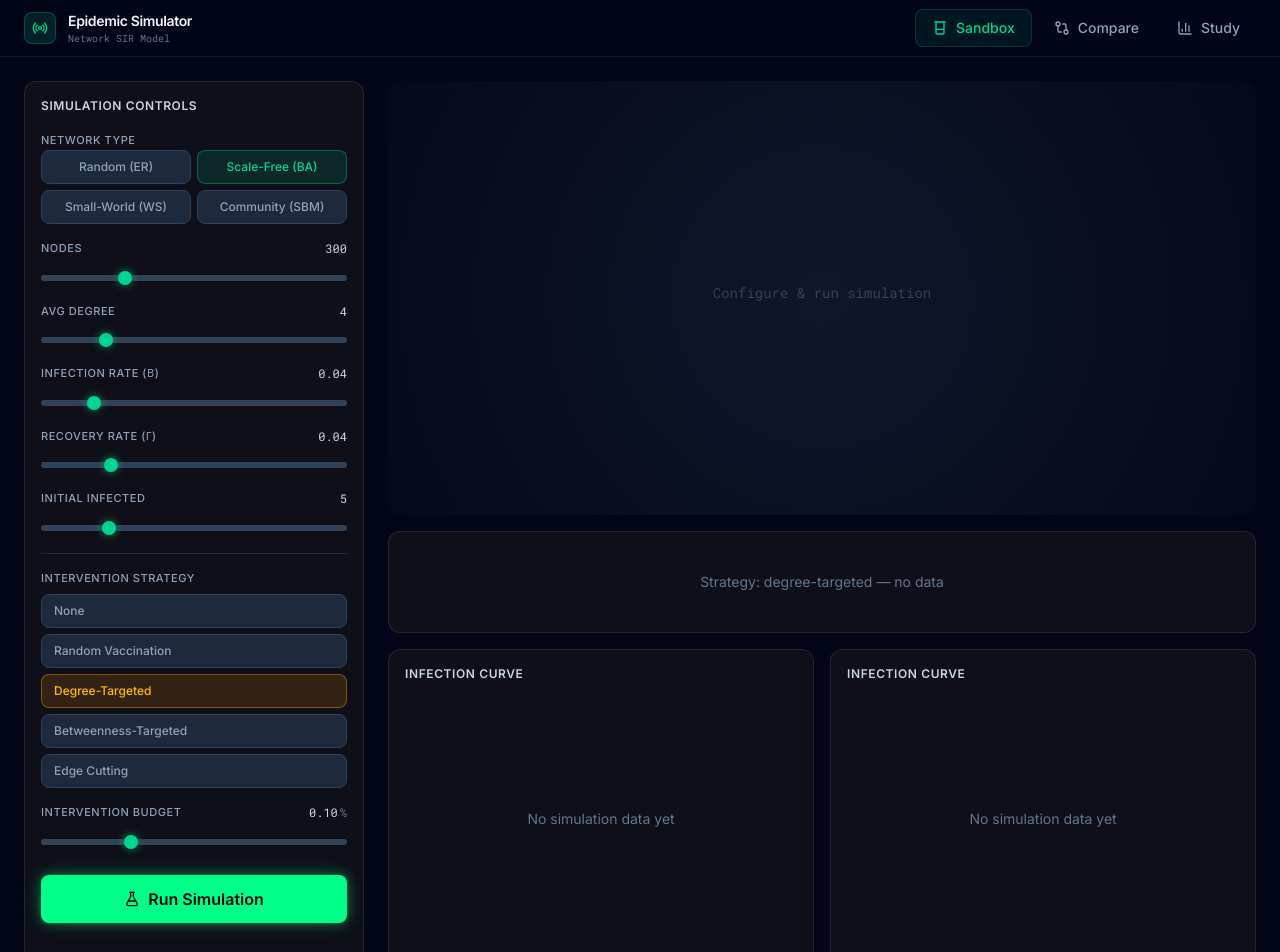
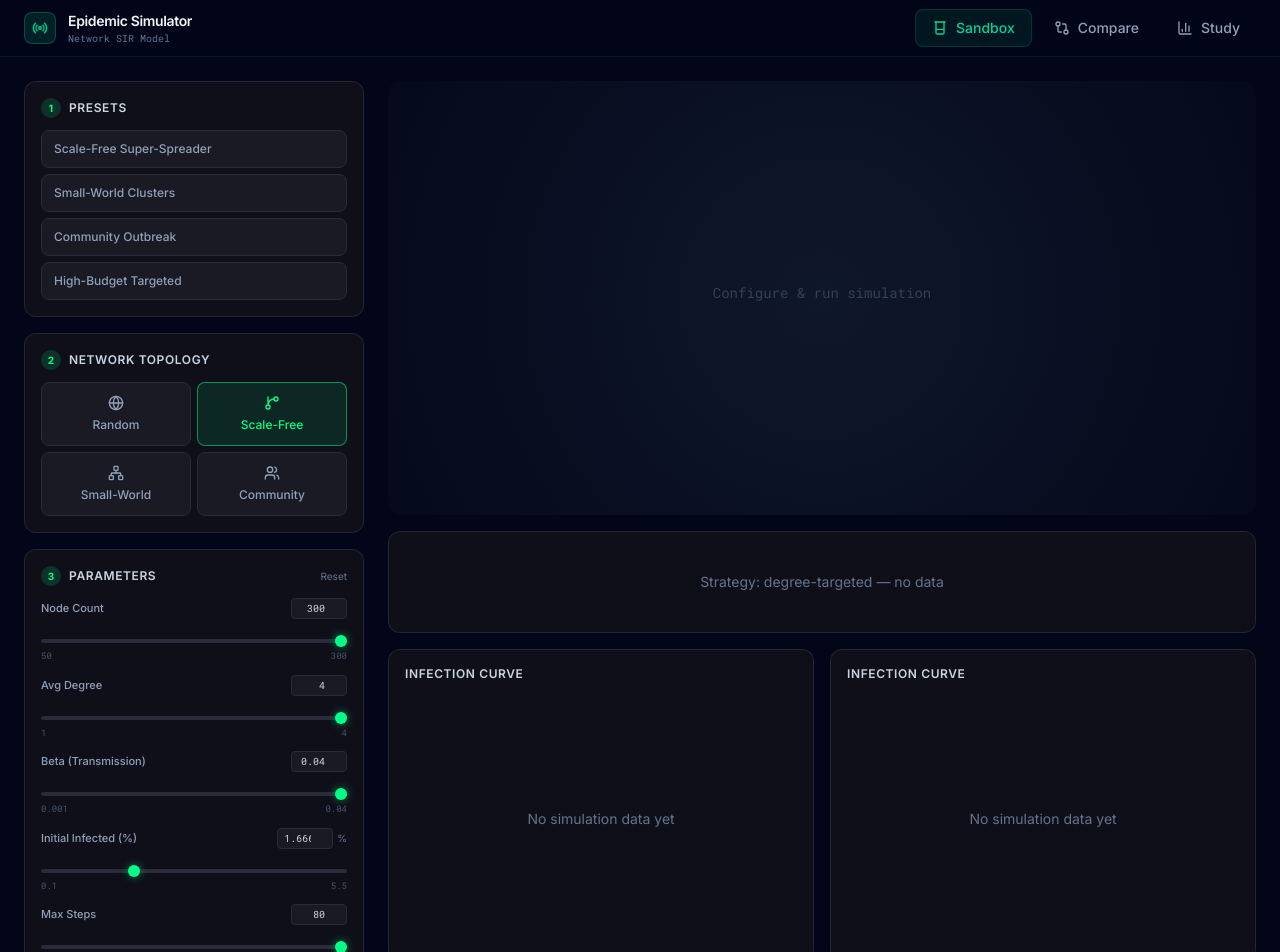
Before and after one commit to basilrari/Epidemic-Analysis, a Next.js app: page / in a window 1280 px wide. Shown: the top 952 px of the page. Built offline with nearby package versions, Linux system fonts and the light colour scheme.

Commit message:
Redesign sidebar with presets and numbered control sections
Add four scenario presets, topology icon grid, parameter sliders with inputs, and intervention strategy cards matching the v2.0 mockup.

```diff
--- /dev/null
+++ b/src/components/playback-controls.tsx
@@ -0,0 +1,118 @@
+'use client';
+
+import { useEffect } from 'react';
+import { cn } from '@/lib/utils';
+import { useSimStore } from '@/store/simulation-store';
+import { SkipBack, Play, Pause, SkipForward, Repeat } from 'lucide-react';
+
+interface PlaybackControlsProps {
+  maxStep: number;
+  className?: string;
+}
+
+export function PlaybackControls({ maxStep, className }: PlaybackControlsProps) {
+  const {
+    currentStep,
+    isAnimating,
+    animationSpeed,
+    setStep,
+    setIsAnimating,
+    setAnimationSpeed,
+    tickAnimation,
+  } = useSimStore();
+
+  useEffect(() => {
+    if (!isAnimating) return;
+    const interval = setInterval(() => {
+      tickAnimation();
+    }, Math.max(50, 400 / animationSpeed));
+    return () => clearInterval(interval);
+  }, [isAnimating, animationSpeed, tickAnimation]);
+
+  const progress = maxStep > 0 ? (currentStep / maxStep) * 100 : 0;
+
+  return (
+    <div className={cn('flex flex-col gap-2 px-4 py-3 border-t border-[#2a2a3a] bg-[#0a0a0f]/80', className)}>
+      <div className="flex items-center justify-between gap-3">
+        <div className="flex items-center gap-1">
+          <button
+            onClick={() => setStep(0)}
+            className="p-1.5 rounded-lg text-slate-400 hover:text-[#00ff88] hover:bg-[#1a1a24] transition-colors"
+            title="Go to start"
+          >
+            <SkipBack className="w-4 h-4" />
+          </button>
+          <button
+            onClick={() => setStep(currentStep - 1)}
+            disabled={currentStep <= 0}
+            className="p-1.5 rounded-lg text-slate-400 hover:text-[#00ff88] hover:bg-[#1a1a24] transition-colors disabled:opacity-30"
+            title="Previous step"
+          >
+            <SkipBack className="w-3.5 h-3.5" />
+          </button>
+          <button
+            onClick={() => setIsAnimating(!isAnimating)}
+            className="p-2 rounded-lg bg-[#00ff88]/15 text-[#00ff88] hover:bg-[#00ff88]/25 transition-colors neon-glow"
+            title={isAnimating ? 'Pause' : 'Play'}
+          >
+            {isAnimating ? <Pause className="w-4 h-4" /> : <Play className="w-4 h-4 fill-current" />}
+          </button>
+          <button
+            onClick={() => setStep(currentStep + 1)}
+            disabled={currentStep >= maxStep}
+            className="p-1.5 rounded-lg text-slate-400 hover:text-[#00ff88] hover:bg-[#1a1a24] transition-colors disabled:opacity-30"
+            title="Next step"
+          >
+            <SkipForward className="w-3.5 h-3.5" />
+          </button>
+          <button
+            onClick={() => { setStep(0); setIsAnimating(true); }}
+            className="p-1.5 rounded-lg text-slate-400 hover:text-[#00ff88] hover:bg-[#1a1a24] transition-colors"
+            title="Loop from start"
+          >
+            <Repeat className="w-4 h-4" />
+          </button>
+        </div>
+
+        <div className="flex items-center gap-2 flex-1 max-w-[200px]">
+          <span className="text-[10px] text-slate-500 whitespace-nowrap">Speed</span>
+          <input
+            type="range"
+            min={0.5}
+            max={5}
+            step={0.5}
+            value={animationSpeed}
+            onChange={e => setAnimationSpeed(parseFloat(e.target.value))}
+            className="flex-1 h-1 rounded-full appearance-none cursor-pointer bg-[#2a2a3a]"
+          />
+          <span className="text-[10px] font-mono text-[#00ff88] w-8">{animationSpeed.toFixed(1)}x</span>
+        </div>
+
+        <span className="text-[10px] font-mono text-slate-500">
+          Step {currentStep} / {maxStep}
+        </span>
+      </div>
+
+      <div className="relative h-1.5 rounded-full bg-[#1a1a24] cursor-pointer"
+        onClick={(e) => {
+          const rect = e.currentTarget.getBoundingClientRect();
+          const pct = (e.clientX - rect.left) / rect.width;
+          setStep(Math.round(pct * maxStep));
+        }}
+      >
+        <div
+          className="absolute h-full rounded-full bg-[#00ff88] transition-all"
+          style={{ width: `${progress}%`, boxShadow: '0 0 8px rgba(0,255,136,0.5)' }}
+        />
+        <input
+          type="range"
+          min={0}
+          max={maxStep}
+          value={currentStep}
+          onChange={e => setStep(parseInt(e.target.value))}
+          className="absolute inset-0 w-full opacity-0 cursor-pointer"
+        />
+      </div>
+    </div>
+  );
+}
--- a/src/components/simulation-controls.tsx
+++ b/src/components/simulation-controls.tsx
@@ -1,40 +1,63 @@
 'use client';
 
-import { Card, CardContent, CardHeader, CardTitle } from './ui/card';
-import { Button } from './ui/button';
 import { cn } from '@/lib/utils';
 import type { SimulationConfig, InterventionConfig, NetworkType, InterventionStrategy } from '@/simulation/types';
-import { Play, RotateCcw, FlaskConical } from 'lucide-react';
+import {
+  SIMULATION_PRESETS,
+  NETWORK_LABELS,
+  INTERVENTION_LABELS,
+} from '@/lib/presets';
+import { Button } from './ui/button';
+import {
+  Play, RotateCcw, Network, LayoutGrid,
+  GitBranch, Globe, Users, Scissors,
+} from 'lucide-react';
 
 interface ControlsPanelProps {
   config: SimulationConfig;
   intervention: InterventionConfig;
+  activePresetId: string | null;
   isRunning: boolean;
-  isAnimating?: boolean;
   hasResult: boolean;
   onConfigChange: (partial: Partial<SimulationConfig>) => void;
   onInterventionChange: (partial: Partial<InterventionConfig>) => void;
+  onPresetSelect: (presetId: string) => void;
+  onResetConfig: () => void;
   onRun: () => void;
   onReset: () => void;
   className?: string;
 }
 
-const NETWORK_LABELS: Record<NetworkType, string> = {
-  'erdos-renyi': 'Random (ER)',
-  'barabasi-albert': 'Scale-Free (BA)',
-  'watts-strogatz': 'Small-World (WS)',
-  'community': 'Community (SBM)',
+const TOPOLOGY_ICONS: Record<NetworkType, React.ReactNode> = {
+  'erdos-renyi': <Globe className="w-4 h-4" />,
+  'barabasi-albert': <GitBranch className="w-4 h-4" />,
+  'watts-strogatz': <Network className="w-4 h-4" />,
+  'community': <Users className="w-4 h-4" />,
 };
 
-const INTERVENTION_LABELS: Record<InterventionStrategy, string> = {
-  'none': 'None',
-  'random': 'Random Vaccination',
-  'degree-targeted': 'Degree-Targeted',
-  'betweenness-targeted': 'Betweenness-Targeted',
-  'edge-cutting': 'Edge Cutting',
+const STRATEGY_ICONS: Record<InterventionStrategy, React.ReactNode> = {
+  'none': <span className="w-4 h-4 flex items-center justify-center text-xs">—</span>,
+  'random': <LayoutGrid className="w-4 h-4" />,
+  'degree-targeted': <GitBranch className="w-4 h-4" />,
+  'betweenness-targeted': <Network className="w-4 h-4" />,
+  'edge-cutting': <Scissors className="w-4 h-4" />,
 };
 
-function Knob({ label, value, min, max, step, onChange, unit }: {
+function SectionHeader({ number, title, action }: { number: number; title: string; action?: React.ReactNode }) {
+  return (
+    <div className="flex items-center justify-between mb-3">
+      <div className="flex items-center gap-2">
+        <span className="flex items-center justify-center w-5 h-5 rounded-full bg-[#00ff88]/15 text-[#00ff88] text-[10px] font-bold">
+          {number}
+        </span>
+        <span className="text-xs font-semibold text-slate-300 uppercase tracking-wider">{title}</span>
+      </div>
+      {action}
+    </div>
+  );
+}
+
+function Knob({ label, value, min, max, step, onChange, unit, format }: {
   label: string;
   value: number;
   min: number;
@@ -42,15 +65,28 @@ function Knob({ label, value, min, max, step, onChange, unit }: {
   step: number;
   onChange: (v: number) => void;
   unit?: string;
+  format?: (v: number) => string;
 }) {
+  const display = format
+    ? format(value)
+    : step >= 1 ? value.toFixed(0) : value < 0.01 ? value.toFixed(3) : value.toFixed(2);
+
   return (
     <div className="space-y-1.5">
       <div className="flex items-center justify-between">
-        <label className="text-[11px] font-medium uppercase tracking-wider text-slate-400">{label}</label>
-        <span className="text-xs font-mono tabular-nums text-slate-300">
-          {step >= 1 ? value.toFixed(0) : value.toFixed(2)}
-          {unit && <span className="text-slate-500 ml-0.5">{unit}</span>}
-        </span>
+        <label className="text-[11px] font-medium text-slate-400">{label}</label>
+        <div className="flex items-center gap-1">
+          <input
+            type="number"
+            value={value}
+            min={min}
+            max={max}
+            step={step}
+            onChange={e => onChange(parseFloat(e.target.value) || min)}
+            className="w-14 bg-[#1a1a24] border border-[#2a2a3a] rounded px-1.5 py-0.5 text-[10px] font-mono text-slate-300 text-right"
+          />
+          {unit && <span className="text-[10px] text-slate-500">{unit}</span>}
+        </div>
       </div>
       <input
         type="range"
@@ -59,18 +95,18 @@ function Knob({ label, value, min, max, step, onChange, unit }: {
         step={step}
         value={value}
         onChange={e => onChange(parseFloat(e.target.value))}
-        className="w-full h-1.5 rounded-full appearance-none cursor-pointer
-          bg-slate-700 accent-emerald-500
+        className="w-full h-1 rounded-full appearance-none cursor-pointer bg-[#2a2a3a]
           [&::-webkit-slider-thumb]:appearance-none
-          [&::-webkit-slider-thumb]:w-3.5
-          [&::-webkit-slider-thumb]:h-3.5
+          [&::-webkit-slider-thumb]:w-3
+          [&::-webkit-slider-thumb]:h-3
           [&::-webkit-slider-thumb]:rounded-full
-          [&::-webkit-slider-thumb]:bg-emerald-400
-          [&::-webkit-slider-thumb]:shadow-lg
-          [&::-webkit-slider-thumb]:shadow-emerald-500/30
-          [&::-webkit-slider-thumb]:transition-transform
-          [&::-webkit-slider-thumb]:hover:scale-125"
+          [&::-webkit-slider-thumb]:bg-[#00ff88]
+          [&::-webkit-slider-thumb]:shadow-[0_0_8px_rgba(0,255,136,0.5)]"
       />
+      <div className="flex justify-between text-[9px] text-slate-600 font-mono">
+        <span>{format ? format(min) : min}</span>
+        <span>{format ? format(max) : max}</span>
+      </div>
     </div>
   );
 }
@@ -78,134 +114,150 @@ function Knob({ label, value, min, max, step, onChange, unit }: {
 export function ControlsPanel({
   config,
   intervention,
+  activePresetId,
   isRunning,
   hasResult,
   onConfigChange,
   onInterventionChange,
+  onPresetSelect,
+  onResetConfig,
   onRun,
   onReset,
   className,
 }: ControlsPanelProps) {
+  const initialInfectedPct = (config.initialInfected / config.nodeCount) * 100;
+
   return (
-    <Card className={cn('', className)}>
-      <CardHeader>
-        <CardTitle>Simulation Controls</CardTitle>
-      </CardHeader>
-      <CardContent className="space-y-4">
-        {/* Network Type */}
-        <div className="space-y-1.5">
-          <label className="text-[11px] font-medium uppercase tracking-wider text-slate-400">Network Type</label>
+    <aside className={cn('flex flex-col gap-4', className)}>
+      {/* 1. Presets */}
+      <div className="glass-panel rounded-xl p-4">
+        <SectionHeader number={1} title="Presets" />
+        <div className="grid grid-cols-1 gap-1.5">
+          {SIMULATION_PRESETS.map(preset => (
+            <button
+              key={preset.id}
+              onClick={() => onPresetSelect(preset.id)}
+              className={cn(
+                'px-3 py-2.5 rounded-lg text-left text-xs font-medium transition-all border',
+                activePresetId === preset.id
+                  ? 'bg-[#00ff88]/10 border-[#00ff88]/50 text-[#00ff88] neon-glow'
+                  : 'bg-[#1a1a24] border-[#2a2a3a] text-slate-400 hover:border-[#00ff88]/30 hover:text-slate-300'
+              )}
+            >
+              {preset.name}
+            </button>
+          ))}
+        </div>
+      </div>
+
+      {/* 2. Network Topology */}
+      <div className="glass-panel rounded-xl p-4">
+        <SectionHeader number={2} title="Network Topology" />
         <div className="grid grid-cols-2 gap-1.5">
           {(Object.entries(NETWORK_LABELS) as [NetworkType, string][]).map(([key, label]) => (
             <button
               key={key}
               onClick={() => onConfigChange({ networkType: key })}
               className={cn(
-                  'px-2.5 py-2 rounded-lg text-xs font-medium transition-all duration-150 border',
+                'flex flex-col items-center gap-1.5 px-2 py-3 rounded-lg text-xs font-medium transition-all border',
                 config.networkType === key
-                    ? 'bg-emerald-500/15 border-emerald-500/40 text-emerald-400'
-                    : 'bg-slate-800 border-slate-700 text-slate-400 hover:border-slate-500 hover:text-slate-300'
+                  ? 'bg-[#00ff88]/10 border-[#00ff88]/50 text-[#00ff88]'
+                  : 'bg-[#1a1a24] border-[#2a2a3a] text-slate-400 hover:border-[#00ff88]/30'
               )}
             >
+              {TOPOLOGY_ICONS[key]}
               {label}
             </button>
           ))}
         </div>
       </div>
 
-        {/* Sliders */}
+      {/* 3. Parameters */}
+      <div className="glass-panel rounded-xl p-4">
+        <SectionHeader
+          number={3}
+          title="Parameters"
+          action={
+            <button onClick={onResetConfig} className="text-[10px] text-slate-500 hover:text-[#00ff88] transition-colors">
+              Reset
+            </button>
+          }
+        />
+        <div className="space-y-3">
+          <Knob label="Node Count" value={config.nodeCount} min={50} max={300} step={10}
+            onChange={v => onConfigChange({ nodeCount: v })} />
+          <Knob label="Avg Degree" value={config.avgDegree} min={1} max={4} step={1}
+            onChange={v => onConfigChange({ avgDegree: v })} />
+          <Knob label="Beta (Transmission)" value={config.beta} min={0.001} max={0.04} step={0.001}
+            onChange={v => onConfigChange({ beta: v })} />
           <Knob
-          label="Nodes"
-          value={config.nodeCount}
-          min={50}
-          max={1000}
-          step={50}
-          onChange={v => onConfigChange({ nodeCount: v })}
+            label="Initial Infected (%)"
+            value={initialInfectedPct}
+            min={0.1}
+            max={5.5}
+            step={0.1}
+            unit="%"
+            format={v => v.toFixed(1)}
+            onChange={v => onConfigChange({ initialInfected: Math.max(1, Math.round((v / 100) * config.nodeCount)) })}
           />
-        <Knob
-          label="Avg Degree"
-          value={config.avgDegree}
-          min={2}
-          max={12}
-          step={1}
-          onChange={v => onConfigChange({ avgDegree: v })}
-        />
-        <Knob
-          label="Infection Rate (β)"
-          value={config.beta}
-          min={0.01}
-          max={0.2}
-          step={0.005}
-          onChange={v => onConfigChange({ beta: v })}
-        />
-        <Knob
-          label="Recovery Rate (γ)"
-          value={config.gamma}
-          min={0.01}
-          max={0.15}
-          step={0.005}
-          onChange={v => onConfigChange({ gamma: v })}
-        />
-        <Knob
-          label="Initial Infected"
-          value={config.initialInfected}
-          min={1}
-          max={20}
-          step={1}
-          onChange={v => onConfigChange({ initialInfected: v })}
-        />
+          <Knob label="Max Steps" value={config.maxSteps} min={10} max={80} step={5}
+            onChange={v => onConfigChange({ maxSteps: v })} />
+        </div>
+      </div>
 
-        {/* Divider */}
-        <div className="border-t border-slate-700/50 pt-4">
-          <label className="text-[11px] font-medium uppercase tracking-wider text-slate-400 mb-2 block">
-            Intervention Strategy
-          </label>
+      {/* 4. Intervention Strategy */}
+      <div className="glass-panel rounded-xl p-4">
+        <SectionHeader number={4} title="Intervention Strategy" />
         <div className="space-y-1.5">
           {(Object.entries(INTERVENTION_LABELS) as [InterventionStrategy, string][]).map(([key, label]) => (
             <button
               key={key}
               onClick={() => onInterventionChange({ strategy: key })}
               className={cn(
-                  'w-full px-3 py-2 rounded-lg text-xs font-medium transition-all duration-150 border text-left',
+                'w-full flex items-center gap-2.5 px-3 py-2.5 rounded-lg text-xs font-medium transition-all border text-left',
                 intervention.strategy === key
-                    ? 'bg-amber-500/15 border-amber-500/40 text-amber-400'
-                    : 'bg-slate-800 border-slate-700 text-slate-400 hover:border-slate-500 hover:text-slate-300'
+                  ? 'bg-[#00ff88]/10 border-[#00ff88]/50 text-[#00ff88] neon-glow'
+                  : 'bg-[#1a1a24] border-[#2a2a3a] text-slate-400 hover:border-[#00ff88]/30'
               )}
             >
+              {STRATEGY_ICONS[key]}
               {label}
             </button>
           ))}
         </div>
+
+        {intervention.strategy !== 'none' && (
+          <div className="mt-3 pt-3 border-t border-[#2a2a3a]">
+            <Knob
+              label="Vaccination Budget"
+              value={intervention.budget * 100}
+              min={2}
+              max={40}
+              step={2}
+              unit="%"
+              format={v => `${v.toFixed(0)}`}
+              onChange={v => onInterventionChange({ budget: v / 100 })}
+            />
+          </div>
+        )}
       </div>
 
-        {intervention.strategy !== 'none' && (
-          <Knob
-            label="Intervention Budget"
-            value={intervention.budget}
-            min={0.02}
-            max={0.3}
-            step={0.02}
-            onChange={v => onInterventionChange({ budget: v })}
-            unit="%"
-          />
-        )}
-
-        {/* Action Buttons */}
-        <div className="flex gap-2 pt-2">
+      {/* Run Button */}
+      <div className="flex gap-2">
         <Button
           onClick={onRun}
           disabled={isRunning}
-            className="flex-1"
+          className="flex-1 text-sm"
           size="lg"
         >
           {isRunning ? (
             <>
-                <span className="w-3.5 h-3.5 border-2 border-slate-950 border-t-transparent rounded-full animate-spin" />
+              <span className="w-4 h-4 border-2 border-[#0a0a0f] border-t-transparent rounded-full animate-spin" />
               Running...
             </>
           ) : (
             <>
-                <FlaskConical className="w-4 h-4" />
+              <Play className="w-4 h-4 fill-current" />
               Run Simulation
             </>
           )}
@@ -216,7 +268,7 @@ export function ControlsPanel({
           </Button>
         )}
       </div>
-      </CardContent>
-    </Card>
+      <p className="text-[10px] text-slate-600 text-center">Start New Simulation</p>
+    </aside>
   );
 }
```
Lines whose indentation alone changed are shown as unchanged.
